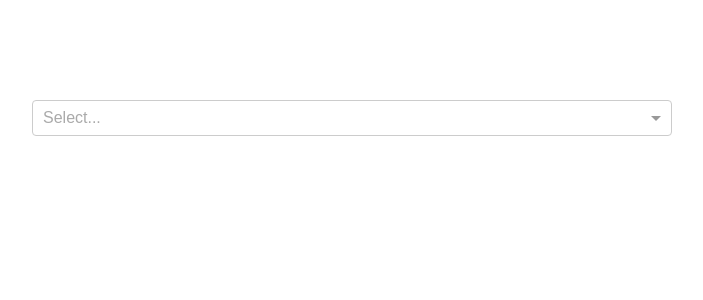
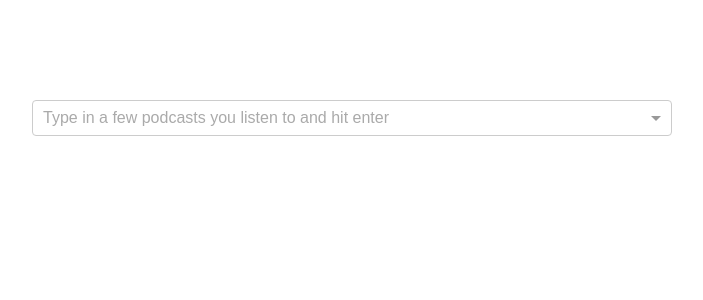
Before and after one commit to bencornelis/podcast-recommender-client, a React (Create React App) app: page / in a window 1280 px wide. Shown: the top 300 px of the page, without its empty margins (288-991 px from the left). Built offline with nearby package versions, Linux system fonts and the light colour scheme.

Commit message:
add searchbar placeholder

```diff
--- a/src/components/PodcastSearch.js
+++ b/src/components/PodcastSearch.js
@@ -55,6 +55,7 @@ class PodcastSearch extends Component {
             className='searchbar'
             multi
             name='form-field-name'
+            placeholder='Type in a few podcasts you listen to and hit enter'
             loadOptions={this.getPodcasts}
             autoload={false}
             onChange={this.handleSelectChange}
```
